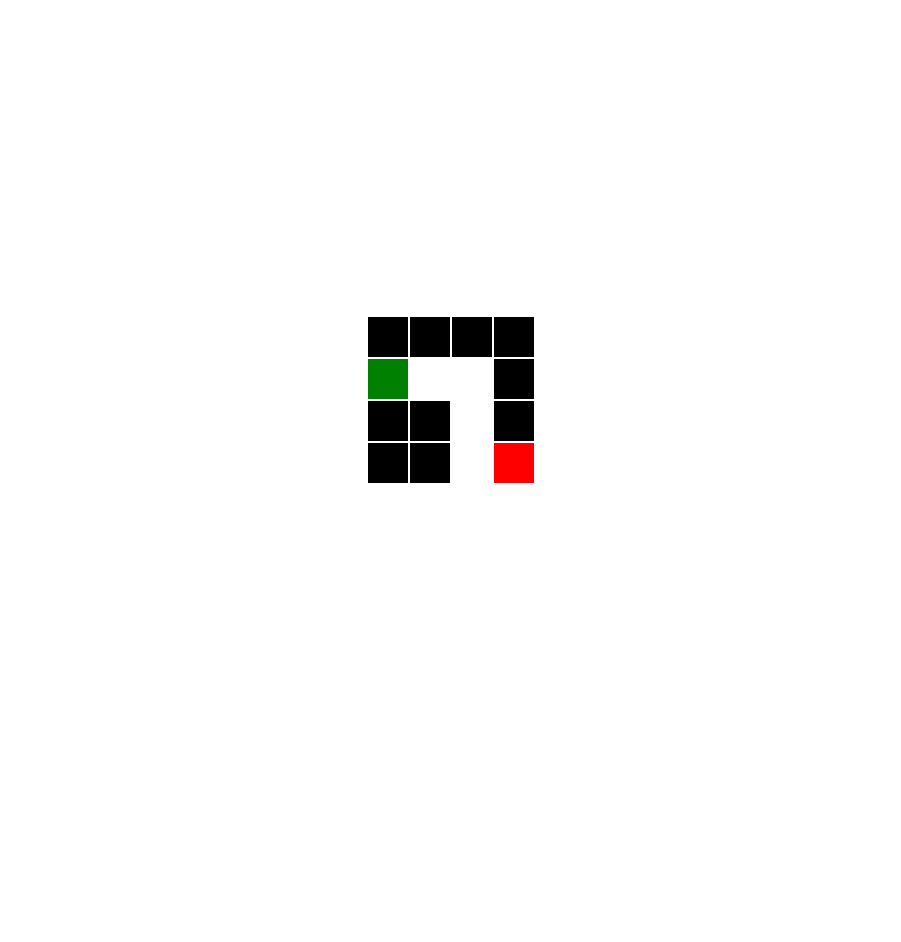
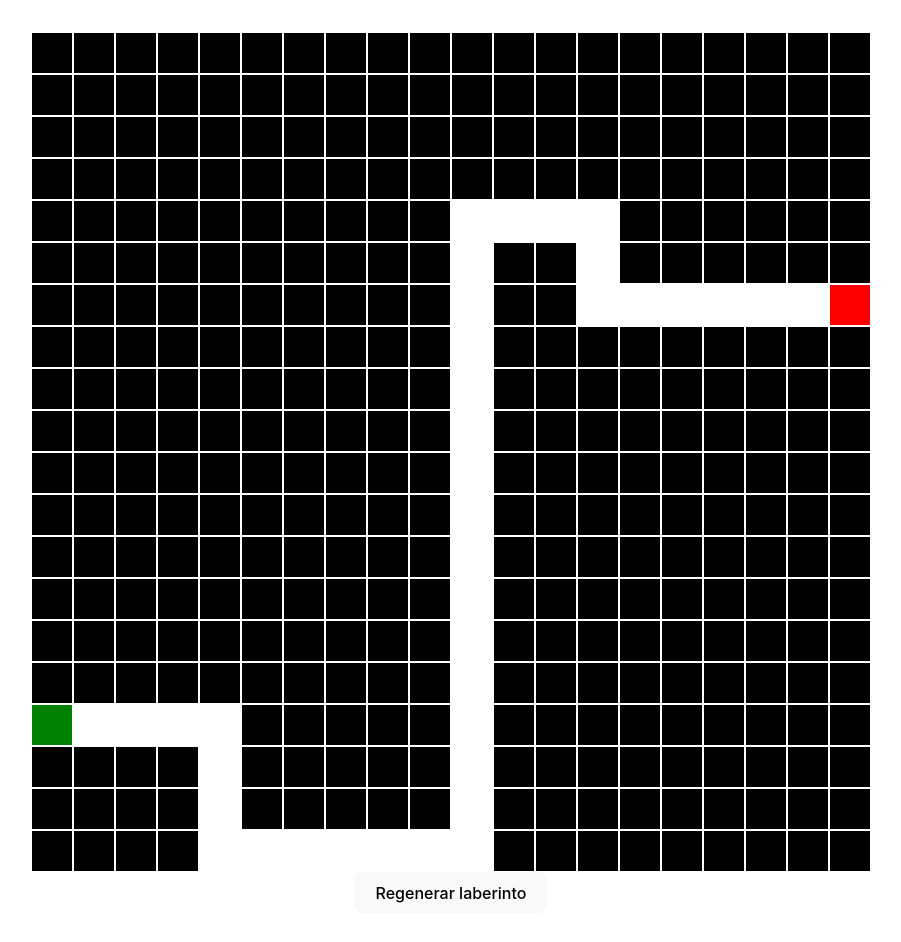
Before and after one commit to tonicanada/path-finder-react, a React (Vite) app: page / in a window 1280 px wide. Shown: the top 942 px of the page, without its empty margins (189-1090 px from the left). Before the commit the page ends 800 px from the top, so only its background shows below. Built offline with nearby package versions, Linux system fonts and the light colour scheme.

Commit message:
Añade función que crea caminos random

```diff
--- a/src/MazeGrid.jsx
+++ b/src/MazeGrid.jsx
@@ -1,22 +1,122 @@
+import { useState } from "react";
 import "./App.css";
 
+function getFloorRandomNumber(size) {
+  return Math.floor(Math.random() * size);
+}
+
+function updatePosition(point, displacement) {
+  return [point[0] + displacement[0], point[1] + displacement[1]];
+}
+
+function generatePath(start, end, boardSize) {
+  // Genera un camino aleatorio desde start hasta end
+  const dy = [4, 6, 3, 6];
+  const move1 = [0, dy[0]];
+  let position = updatePosition(start, move1);
+  // console.log("position1", position);
+
+  const move2 = [getFloorRandomNumber(boardSize - position[0]), 0];
+  position = updatePosition(position, move2);
+  // console.log("position2", position);
+
+  const move3 = [0, dy[1]];
+  position = updatePosition(position, move3);
+  // console.log("position3", position);
+
+  const move4 = [-getFloorRandomNumber(position[0]), 0];
+  position = updatePosition(position, move4);
+  // console.log("position4", position);
+
+  const move5 = [0, dy[2]];
+  position = updatePosition(position, move5);
+  // console.log("position5", position);
+
+  const move6 = [end[0] - position[0], 0];
+  position = updatePosition(position, move6);
+  // console.log("position6", position);
+
+  const move7 = [0, dy[3]];
+  position = updatePosition(position, move7);
+  // console.log("position7", position);
+
+  return [move1, move2, move3, move4, move5, move6, move7];
+}
+
+function generateMaze() {
+  let maze = Array.from({ length: 20 }, () =>
+    Array.from({ length: 20 }, () => "wall")
+  );
+
+  // Establecer inicio y fin aleatorios en los bordes
+  let start = [Math.floor(Math.random() * 20), 0];
+  let end = [Math.floor(Math.random() * 20), 19];
+  maze[start[0]][start[1]] = "start";
+
+
+  const moves = generatePath(start, end, 20);
+  console.log('start', start)
+
+  const current = start;
+
+  console.log(moves)
+
+  for (let i = 0; i < moves.length; i++) {
+    const move = moves[i];
+    console.log('move', move)
+    if (move[0] == 0) {
+      // Movimiento horizontal
+      for (let j = 0; j < Math.abs(move[1]); j++) {
+        if (move[1] > 0) {
+          current[1] += 1;
+        } else if (move[1] < 0) {
+          current[1] += -1;
+        }
+
+        maze[current[0]][current[1]] = "path";
+        console.log(current)
+      }
+    } else if (move[1] == 0) {
+      // Movimiento vertical
+      for (let j = 0; j < Math.abs(move[0]); j++) {
+        if (move[0] > 0) {
+          current[0] += 1;
+        } else {
+          current[0] += -1;
+        }
+        maze[current[0]][current[1]] = "path";
+      }
+      console.log(current)
+    }
+  }
+
+  maze[end[0]][end[1]] = "end";
+  console.log(maze)
+  return maze;
+}
+
+// Función para renderizar el laberinto
+const renderMaze = (maze) => {
+  return maze.map((row, rowIndex) => (
+    <div key={rowIndex} className="row">
+      {row.map((cell, cellIndex) => (
+        <div key={`${rowIndex}-${cellIndex}`} className={`cell ${cell}`}></div>
+      ))}
+    </div>
+  ));
+};
+
 function MazeGrid() {
-  let maze = [
-    ["wall", "wall", "wall", "wall"],
-    ["start", "path", "path", "wall"],
-    ["wall", "wall", "path", "wall"],
-    ["wall", "wall", "path", "end"],
-  ];
+  const [maze, setMaze] = useState(generateMaze());
+
+  const regenerateMaze = () => {
+    setMaze(generateMaze()); // Generar y establecer un nuevo laberinto
+  };
 
   return (
     <div>
-      {maze.map((row) => (
-        <div className="row">
-          {row.map((cell) => (
-            <div className={`cell ${cell}`}></div>
-          ))}
-        </div>
-      ))}
+      {renderMaze(maze)}
+      <button onClick={regenerateMaze}>Regenerar laberinto</button>
     </div>
   );
 }
```
